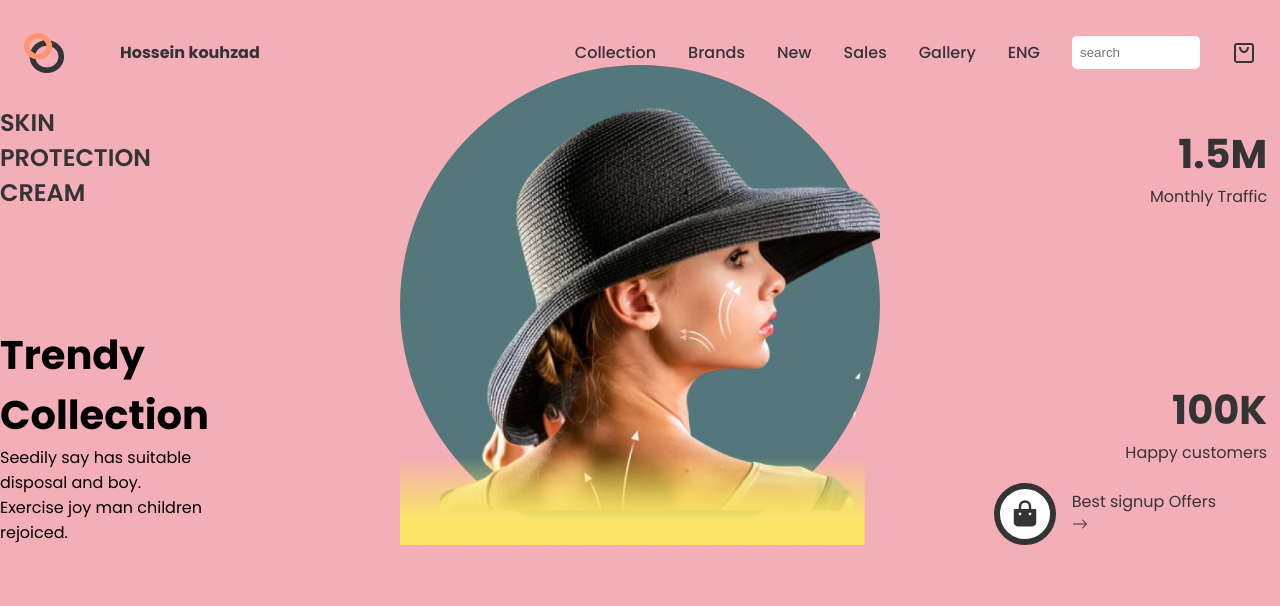
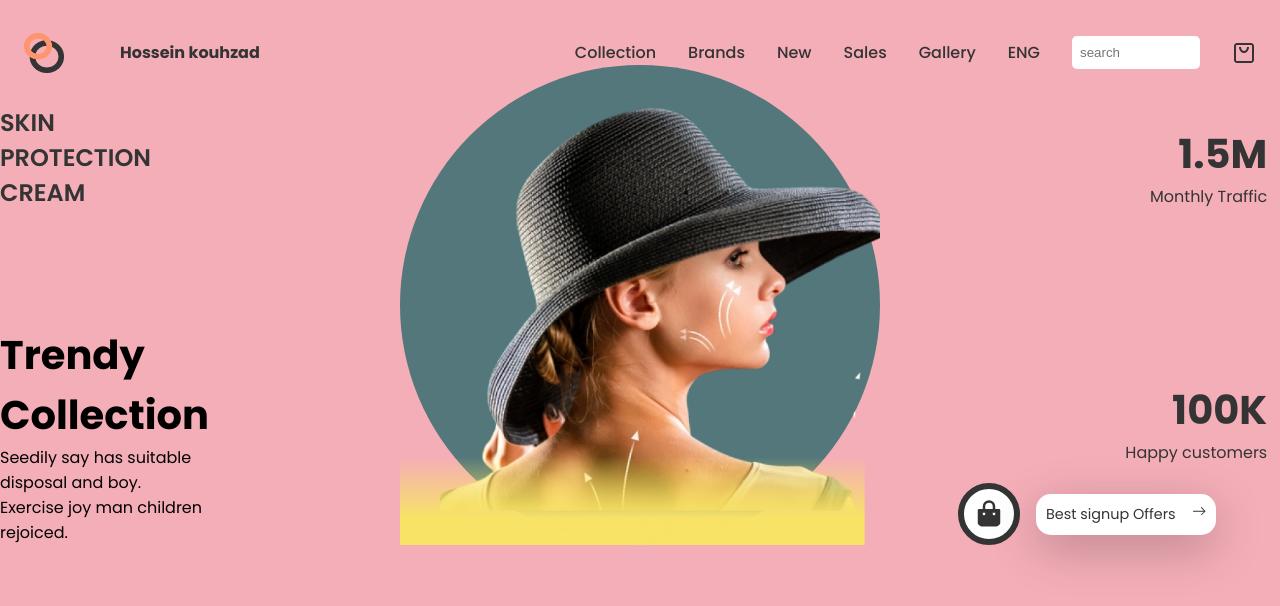
Before and after one commit to HKouhzad1991/Ecommerce-react-app, a React (Create React App) app: page / in a window 1280 px wide. Shown: the top 606 px of the page. Built offline with nearby package versions, Linux system fonts and the light colour scheme.

Commit message:
fixing signup

```diff
--- a/src/components/Hero/Hero.module.css
+++ b/src/components/Hero/Hero.module.css
@@ -45,6 +45,18 @@
     padding: 10px;
     border-radius: 50%;
     border: 6px solid var(--black);
+}
+
+.signup {
+    display: flex;
+    gap: 1rem;
+    background: white;
+    align-items: center;
+    padding: 10px;
+    font-size: 0.9rem;
+    border-radius: 15px;
+    box-shadow: var(--shadow1);
+
 }
 
 .h_sides {
```
